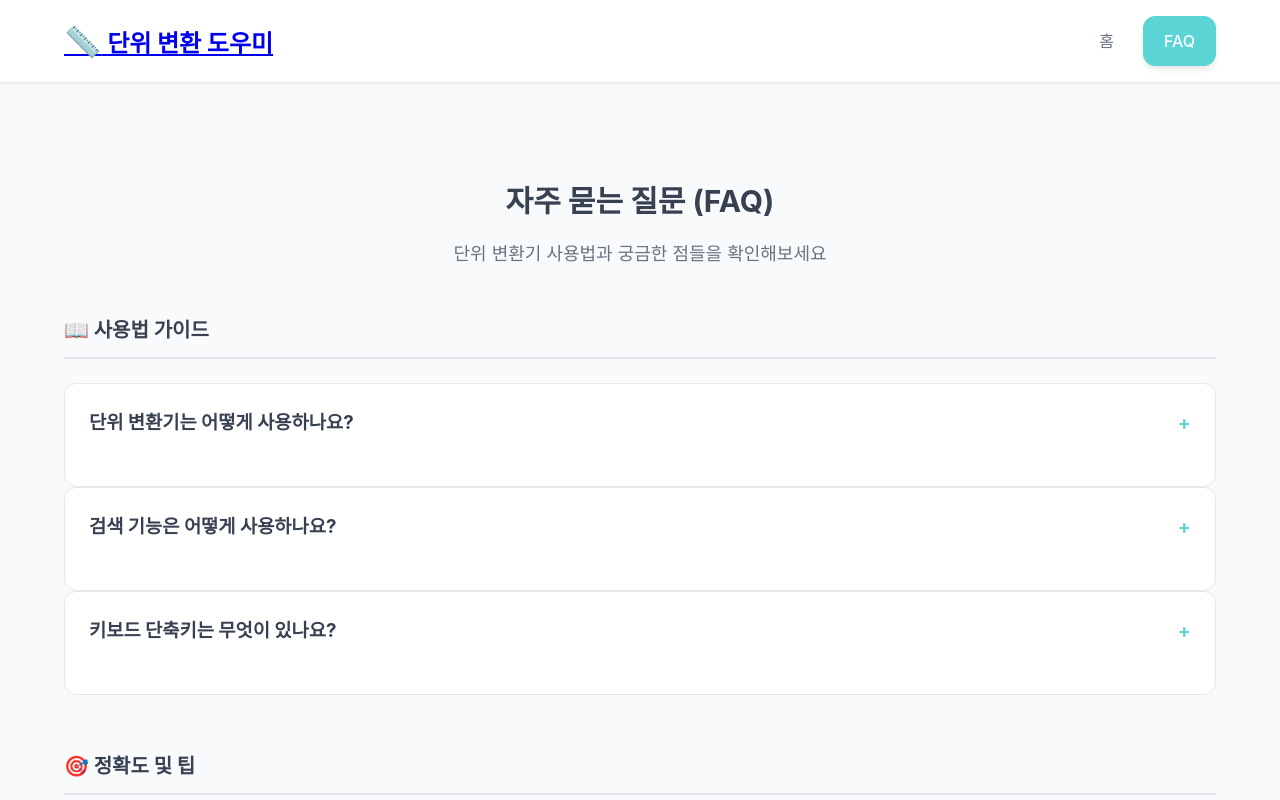
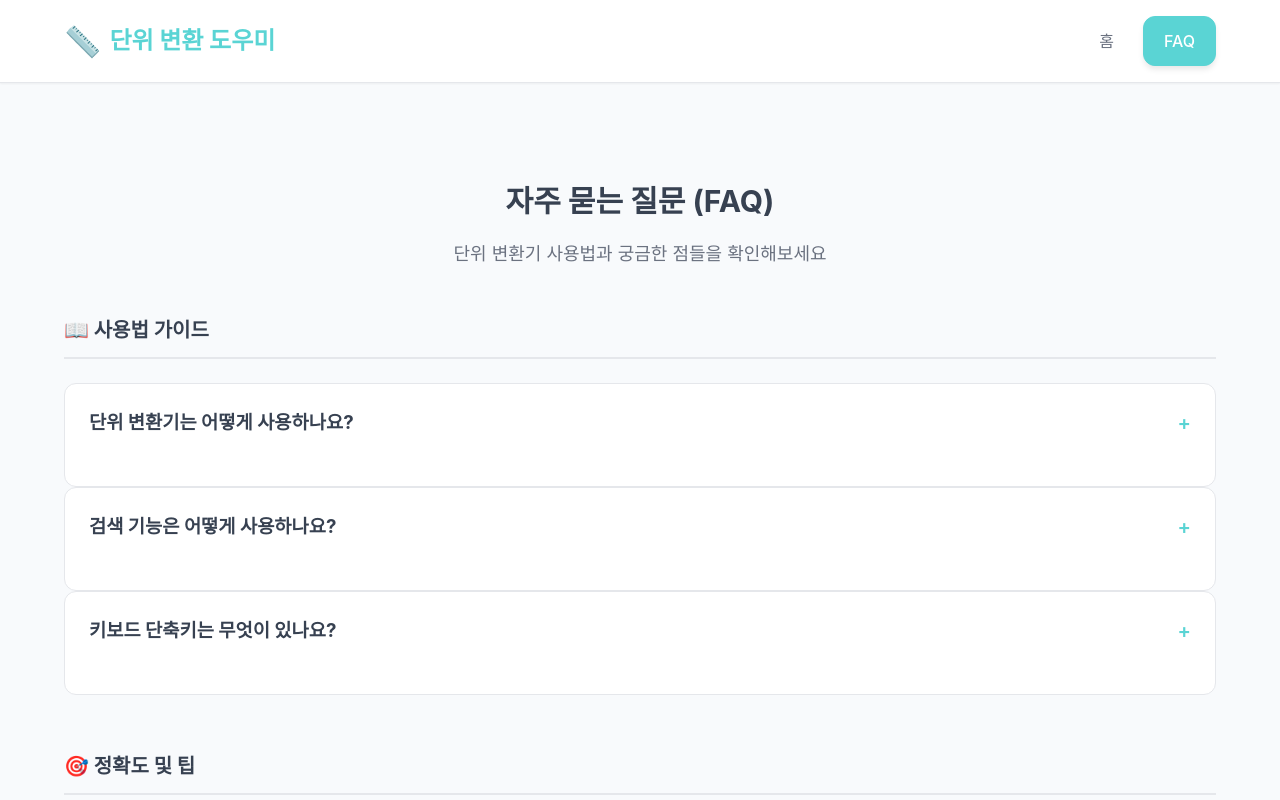
Before and after one commit to seunglover/unit-converter, a website: page faq.html in a window 1280 px wide. Shown: the top 800 px of the page. Drawn offline with Linux system fonts and the light colour scheme.

Commit message:
Fix: 로고 밑줄 제거 - HTML 구조를 다른 페이지와 동일하게 수정

```diff
--- a/css/style.css
+++ b/css/style.css
@@ -122,10 +122,16 @@ body {
     transition: all 0.3s ease;
 }
 
-.logo h1 {
+.logo a {
     text-decoration: none;
-    margin: 0;
-    padding: 0;
+    color: inherit;
+    display: flex;
+    align-items: center;
+    gap: var(--spacing-2);
+}
+
+.logo-text {
+    font-weight: var(--font-weight-bold);
 }
 
 .logo:hover {
```
Also changed, not shown: index.html (+6 -4 lines).
